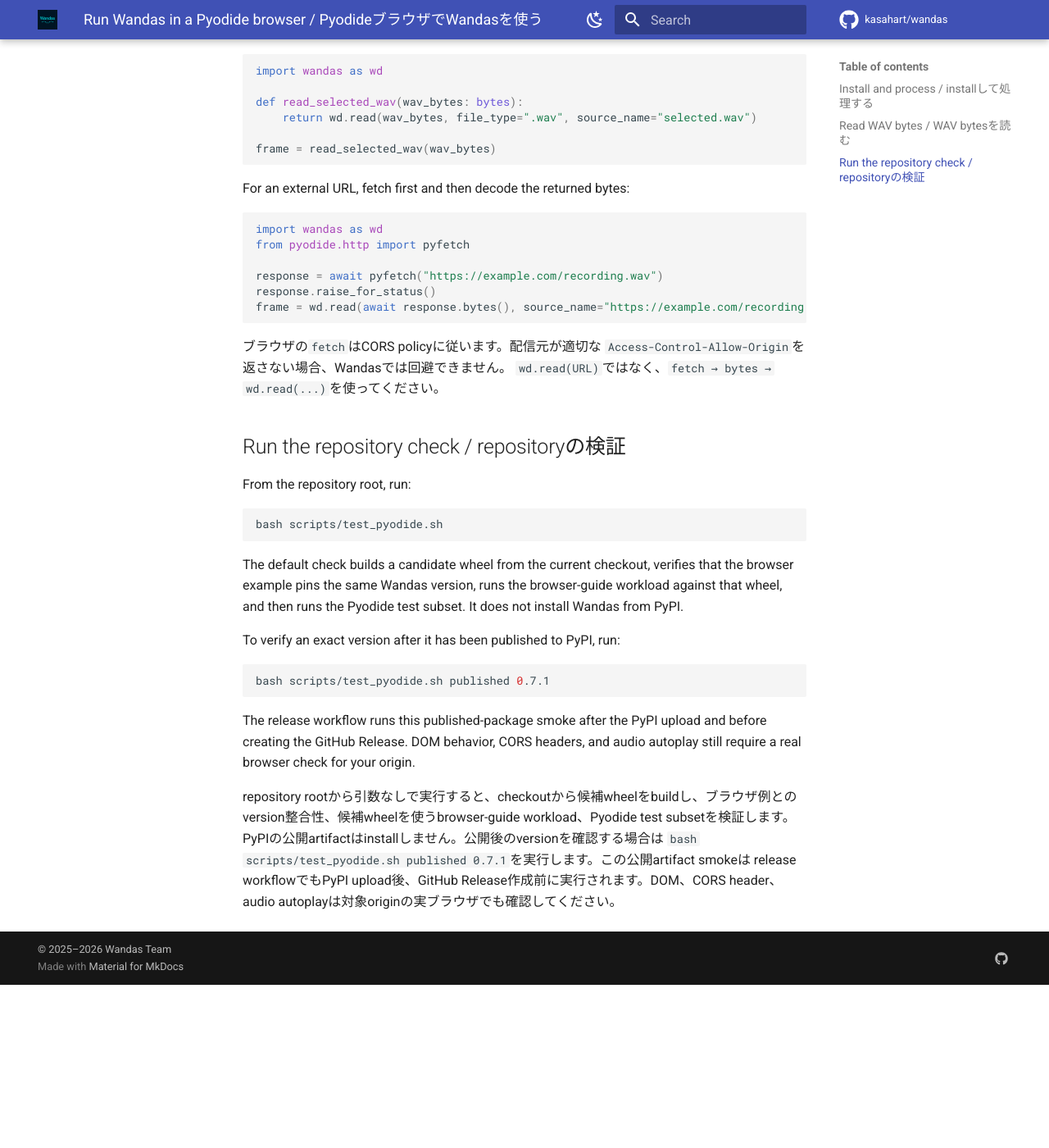
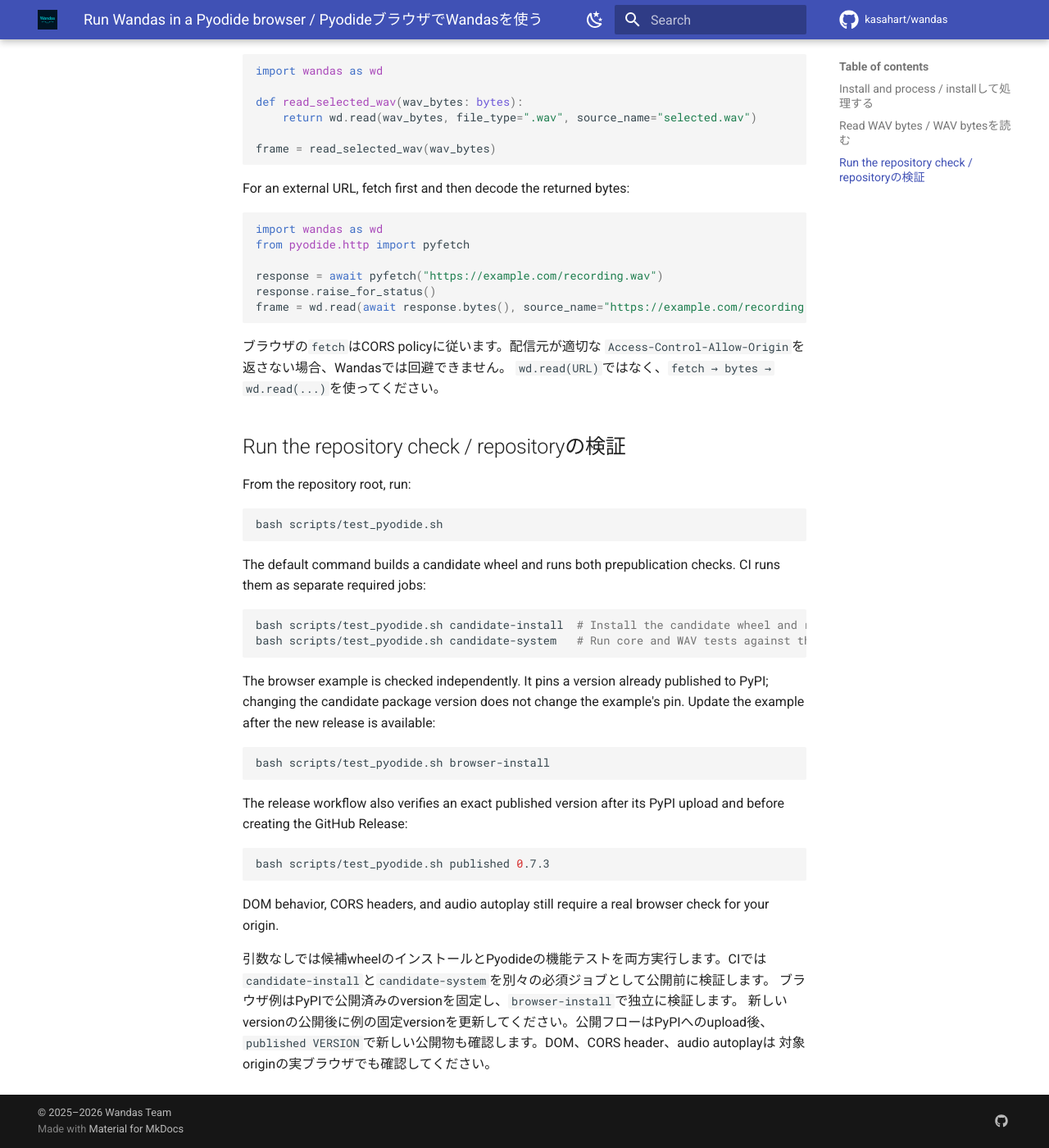
Before and after one commit to kasahart/wandas, an MkDocs documentation site: the page built from docs/src/how-to/pyodide-browser.md, in a window 1280 px wide and 1400 px high, scrolled down 1012 px. Shown: the whole window at 82% size. Built offline with MkDocs 1.6.1 and Material for MkDocs 9.7.7, drawn with Linux system fonts in a browser that asks for light colours; comment, search, counter and statistics services are not loaded; before the commit the page ends 2213 px from its top, so only the background shows below that.

Commit message:
Separate prepublication Pyodide install and system checks

````diff
--- a/docs/src/how-to/pyodide-browser.md
+++ b/docs/src/how-to/pyodide-browser.md
@@ -70,24 +70,35 @@ From the repository root, run:
 bash scripts/test_pyodide.sh
 ```
 
-The default check builds a candidate wheel from the current checkout, verifies
-that the browser example pins the same Wandas version, runs the browser-guide
-workload against that wheel, and then runs the Pyodide test subset. It does not
-install Wandas from PyPI.
-
-To verify an exact version after it has been published to PyPI, run:
+The default command builds a candidate wheel and runs both prepublication
+checks. CI runs them as separate required jobs:
 
 ```bash
-bash scripts/test_pyodide.sh published 0.7.1
+bash scripts/test_pyodide.sh candidate-install  # Install the candidate wheel and run the guide workload.
+bash scripts/test_pyodide.sh candidate-system   # Run core and WAV tests against the candidate wheel.
 ```
 
-The release workflow runs this published-package smoke after the PyPI upload
-and before creating the GitHub Release. DOM behavior, CORS headers, and audio
-autoplay still require a real browser check for your origin.
+The browser example is checked independently. It pins a version already
+published to PyPI; changing the candidate package version does not change the
+example's pin. Update the example after the new release is available:
 
-repository rootから引数なしで実行すると、checkoutから候補wheelをbuildし、ブラウザ例との
-version整合性、候補wheelを使うbrowser-guide workload、Pyodide test subsetを検証します。
-PyPIの公開artifactはinstallしません。公開後のversionを確認する場合は
-`bash scripts/test_pyodide.sh published 0.7.1`を実行します。この公開artifact smokeは
-release workflowでもPyPI upload後、GitHub Release作成前に実行されます。DOM、CORS header、
-audio autoplayは対象originの実ブラウザでも確認してください。
+```bash
+bash scripts/test_pyodide.sh browser-install
+```
+
+The release workflow also verifies an exact published version after its PyPI
+upload and before creating the GitHub Release:
+
+```bash
+bash scripts/test_pyodide.sh published 0.7.3
+```
+
+DOM behavior, CORS headers, and audio autoplay still require a real browser
+check for your origin.
+
+引数なしでは候補wheelのインストールとPyodideの機能テストを両方実行します。CIでは
+`candidate-install`と`candidate-system`を別々の必須ジョブとして公開前に検証します。
+ブラウザ例はPyPIで公開済みのversionを固定し、`browser-install`で独立に検証します。
+新しいversionの公開後に例の固定versionを更新してください。公開フローはPyPIへのupload後、
+`published VERSION`で新しい公開物も確認します。DOM、CORS header、audio autoplayは
+対象originの実ブラウザでも確認してください。
````
Also changed, not shown: 6 other files.
